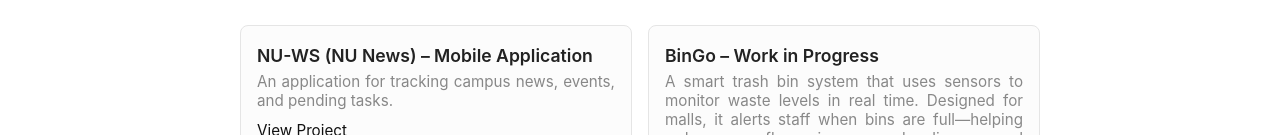
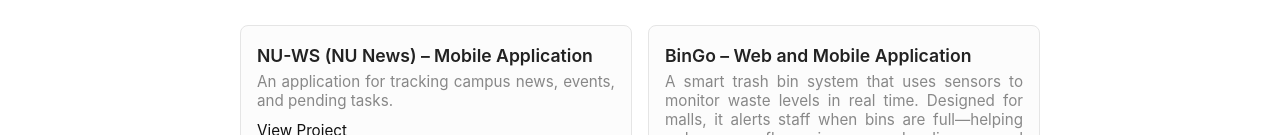
Before and after one commit to MiguMIGZ/portfolio, a plain HTML site: page index.html in a window 1280 px wide. Shown: the part 635-770 px from the top of the page. Drawn offline with Linux system fonts and the light colour scheme.

Commit message:
Update project title for BinGo description

```diff
--- a/index.html
+++ b/index.html
@@ -166,7 +166,7 @@
         </div>
 
         <div class="project">
-          <div class="project-title">BinGo – Work in Progress</div>
+          <div class="project-title">BinGo – Web and Mobile Application</div>
           <div class="project-description">
             A smart trash bin system that uses sensors to monitor waste levels in real time. Designed for malls, it alerts staff when bins are full—helping reduce overflow, improve cleanliness, and streamline maintenance.
           </div>
```
